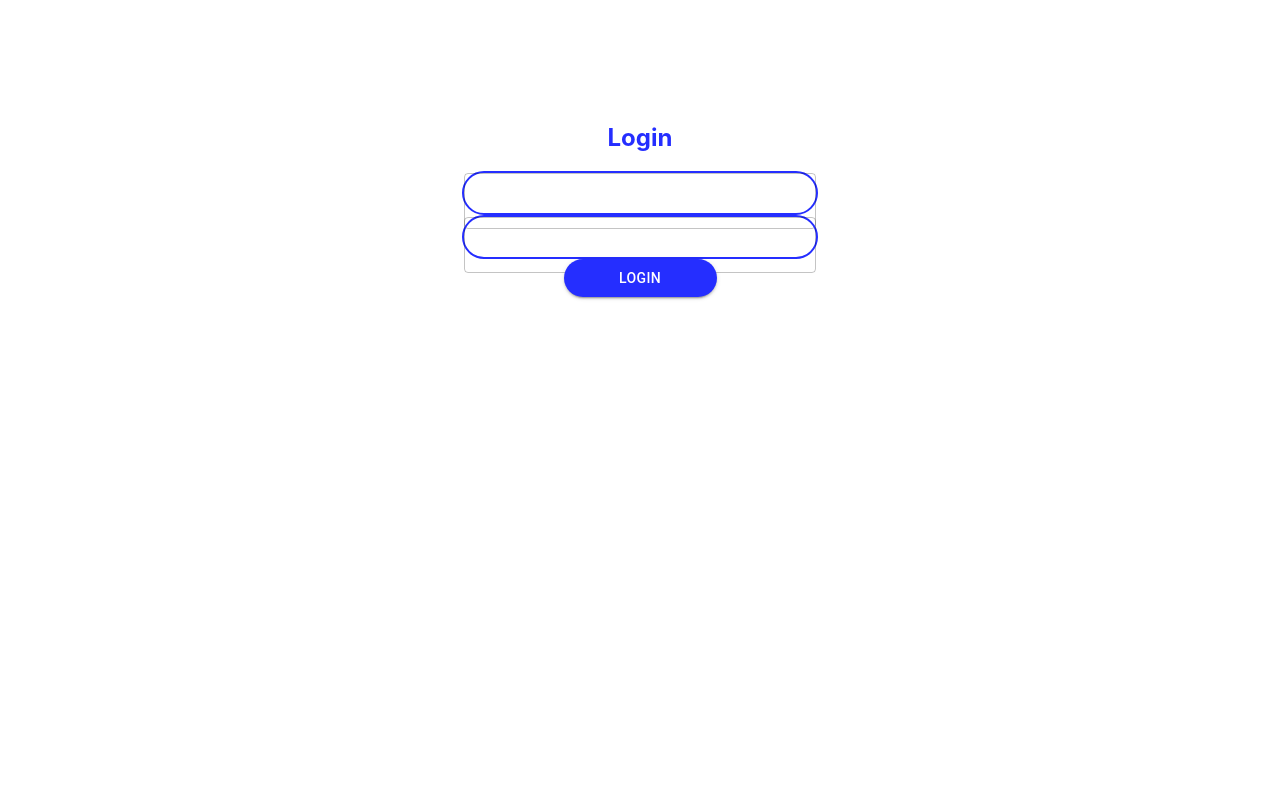
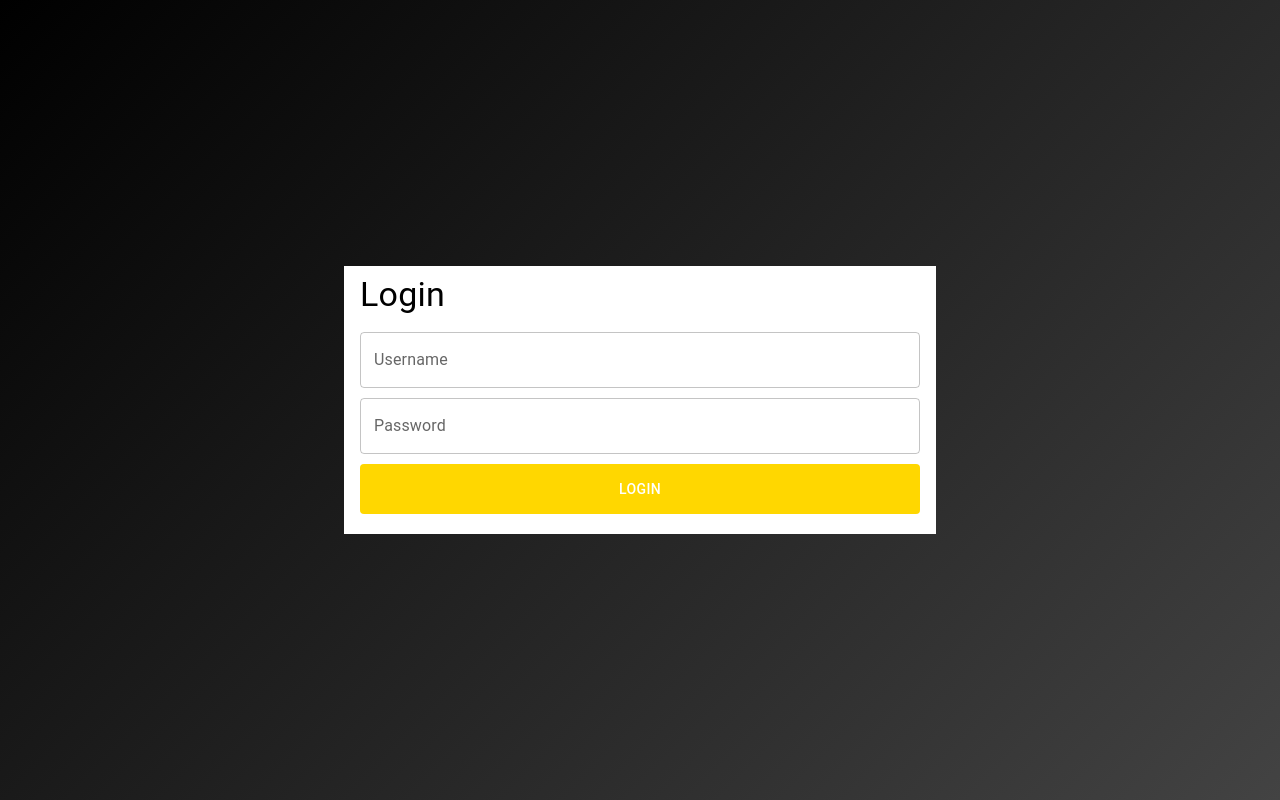
Before and after one commit to NeerajCap13/React, a React (Create React App) app in the folder devprojeject/: page / in a window 1280 px wide. Built offline with nearby package versions, Linux system fonts and the light colour scheme.

Commit message:
LoginUppdate

```diff
--- a/devprojeject/src/App.css
+++ b/devprojeject/src/App.css
@@ -1,4 +1,4 @@
-.App {
+/* .App {
   text-align: center;
 }
 
@@ -35,4 +35,4 @@
   to {
     transform: rotate(360deg);
   }
-}
+} */
--- a/devprojeject/src/Component/Login.jsx
+++ b/devprojeject/src/Component/Login.jsx
@@ -1,62 +1,65 @@
 import React from "react";
 import Button from "@mui/material/Button";
-import Container from "@mui/material/Container";
-import { Box, TextField } from "@mui/material";
+import { Box, TextField, Typography } from "@mui/material";
 
 const Login = () => {
   return (
-    <Container
-      maxWidth="lg"
+    <Box
       sx={{
-        width: 400,
-        height: 400,
+        background: "linear-gradient(135deg, #000000, #434343)",
+        minHeight: "100vh",
         display: "flex",
+        alignItems: "center",
         justifyContent: "center",
-        alignItems: "center",
+        flexDirection: "column",
       }}
     >
       <Box
-        className="Box"
         sx={{
-          display: "flex",
-          justifyContent: "center",
-          alignItems: "center",
-          flexDirection: "column",
-
+          maxWidth: "1290px",
+          minHeight: "200px",
+          backgroundColor: "white",
+          margin: "auto 0",
+          py: "8px",
+          px: "16px",
+          paddingBottom:"20px"
         }}
       >
-        <h2 style={{color:"#252EFF"}}>Login</h2>
-        <TextField sx={{
-            width:352,
-            height:40,
-            borderRadius:20,
-            border: 2,
-            borderColor:"#252EFF",
+        <Typography variant="h4" sx={{ mb: 2, color: "Black" }}>
+          Login
+        </Typography>
 
-        }}/>
+        <TextField
+          fullWidth
+          label="Username"
+          type="username"
+          variant="outlined"
+          sx={{
+            marginBottom: "10px",
 
-        <TextField sx={{
-            width:352,
-            height:40,
-            borderRadius:20,
-            border: 2,
-            borderColor:"#252EFF",
+          }}
+        />
 
-        }}/>
-
+        <TextField
+          fullWidth
+          label="Password"
+          type="password"
+          variant="outlined"
+          sx={{
+            marginBottom: "10px",
+          }}
+        />
         <Button
-          variant="contained"
-          sx={{
-            borderRadius: 20,
-            width: 153,
-            height: 38,
-            backgroundColor:"#252EFF",
-          }}
-        >
+        fullWidth
+        sx={{
+          backgroundColor:"#ffd700",
+          color:"white",
+          height:"50px"
+        }}>
           LOGIN
         </Button>
       </Box>
-    </Container>
+    </Box>
   );
 };
 
--- a/devprojeject/src/index.css
+++ b/devprojeject/src/index.css
@@ -11,3 +11,7 @@ code {
   font-family: source-code-pro, Menlo, Monaco, Consolas, 'Courier New',
     monospace;
 }
+
+#root{
+  height: 100vh;
+}
```
